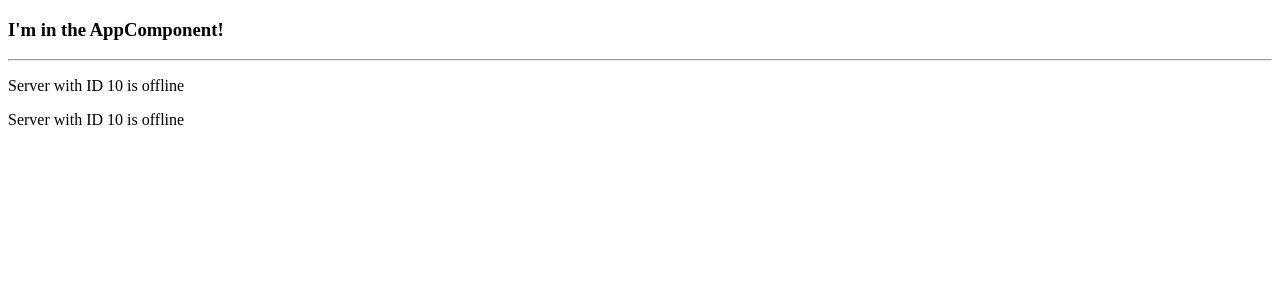
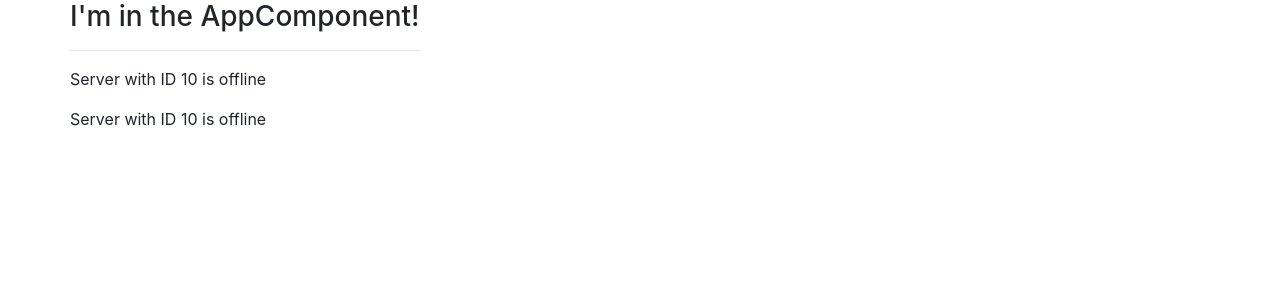
Before and after one commit to yusupsaepudin/ng4-basics, an Angular app: page / in a window 1280 px wide. Shown: the top 300 px of the page. Built offline with nearby package versions, Linux system fonts and the light colour scheme.

Commit message:
add bootstrap

```diff
--- a/package.json
+++ b/package.json
@@ -21,6 +21,7 @@
     "@angular/platform-browser": "^5.2.0",
     "@angular/platform-browser-dynamic": "^5.2.0",
     "@angular/router": "^5.2.0",
+    "bootstrap": "^4.0.0",
     "core-js": "^2.4.1",
     "rxjs": "^5.5.6",
     "zone.js": "^0.8.19"
--- a/src/app/app.component.html
+++ b/src/app/app.component.html
@@ -1,3 +1,9 @@
-<h3>I'm in the AppComponent!</h3>
-<hr>
-<app-servers></app-servers>
+<div class="container">
+  <div class="row">
+    <div class="col-xs-12">
+      <h3>I'm in the AppComponent!</h3>
+      <hr>
+      <app-servers></app-servers>
+    </div>
+  </div>
+</div>
```
Also changed, not shown: .angular-cli.json, 1 other file (tests, documents, lock files or other folders).
